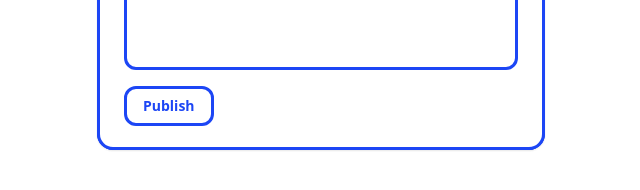
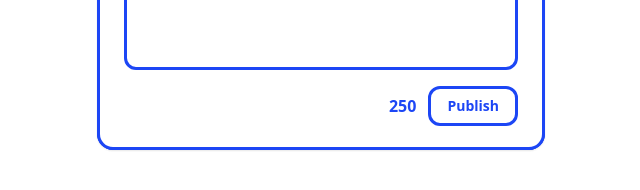
Before and after one commit to rayrhehs/tinyblog, a React (Vite) app in the folder client/: page / in a window 1280 px wide. Both pictures are taken after a click on the button "+Add". Shown: the part 526-716 px from the top of the page, without its empty margins (319-959 px from the left). Built offline with nearby package versions, Linux system fonts and the light colour scheme; no server answers.

Commit message:
Added character limit to blog content during blog creation

```diff
--- a/client/src/BlogAdd.tsx
+++ b/client/src/BlogAdd.tsx
@@ -5,6 +5,8 @@ import { Button } from "./components/ui/button";
 import { useContext, useState } from "react";
 import { BlogTableContext, BlogAddModalContext } from "./App";
 import { motion } from "motion/react";
+
+const MAX_CHARS = 250;
 
 export const BlogAdd = motion(function BlogAdd() {
   // add this in during home button
@@ -40,11 +42,18 @@ export const BlogAdd = motion(function BlogAdd() {
   };
 
   const updateBlogContent = (e: React.ChangeEvent<HTMLTextAreaElement>) => {
-    setBlogData({
-      ...blogData,
-      content: e.target.value,
-    });
+    const newText = e.target.value;
+    if (newText.length <= MAX_CHARS) {
+      setBlogData({
+        ...blogData,
+        content: newText,
+      });
+    }
   };
+
+  const remainingChars = MAX_CHARS - blogData.content.length;
+  const isNearLimit = remainingChars <= 20;
+  const isAtLimit = remainingChars === 0;
 
   const handlePublish = () => {
     const submitBlogData = { title: blogData.title, content: blogData.content };
@@ -105,10 +114,14 @@ export const BlogAdd = motion(function BlogAdd() {
               id="message"
               value={blogData.content}
               onChange={updateBlogContent}
+              maxLength={MAX_CHARS}
             />
           </div>
         </div>
-        <div className="px-2 py-4 flex justify-start">
+        <div className="px-2 py-4 flex justify-end gap-x-3">
+          <Label className="text-totalblue text-md font-semibold self-center">
+            {remainingChars}
+          </Label>
           <Button variant="outline" onClick={handlePublish}>
             <b>Publish</b>
           </Button>
```
